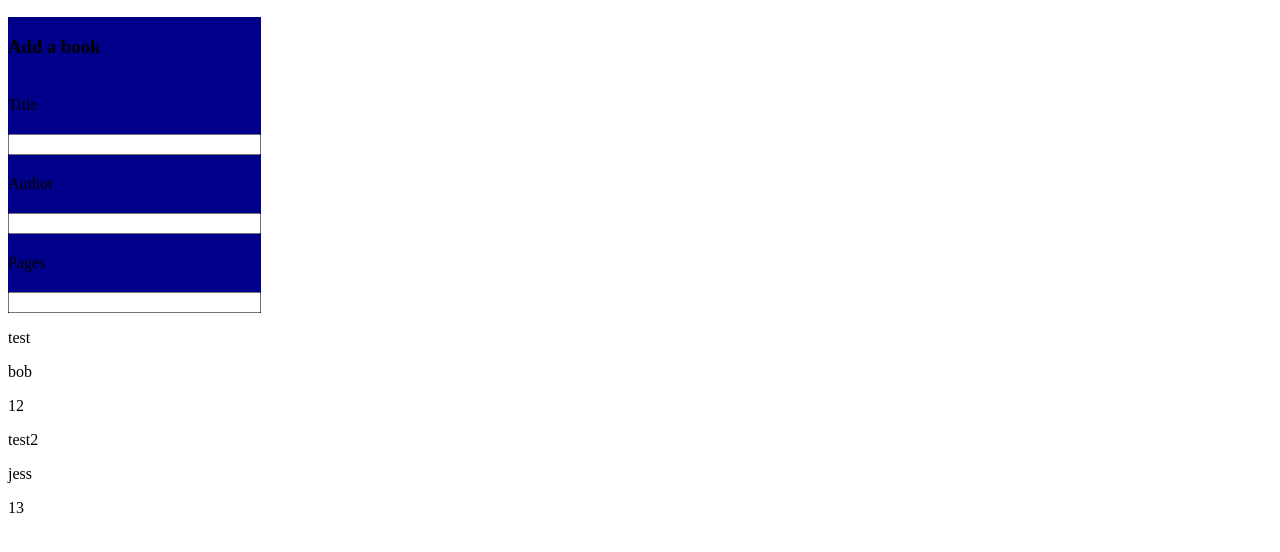
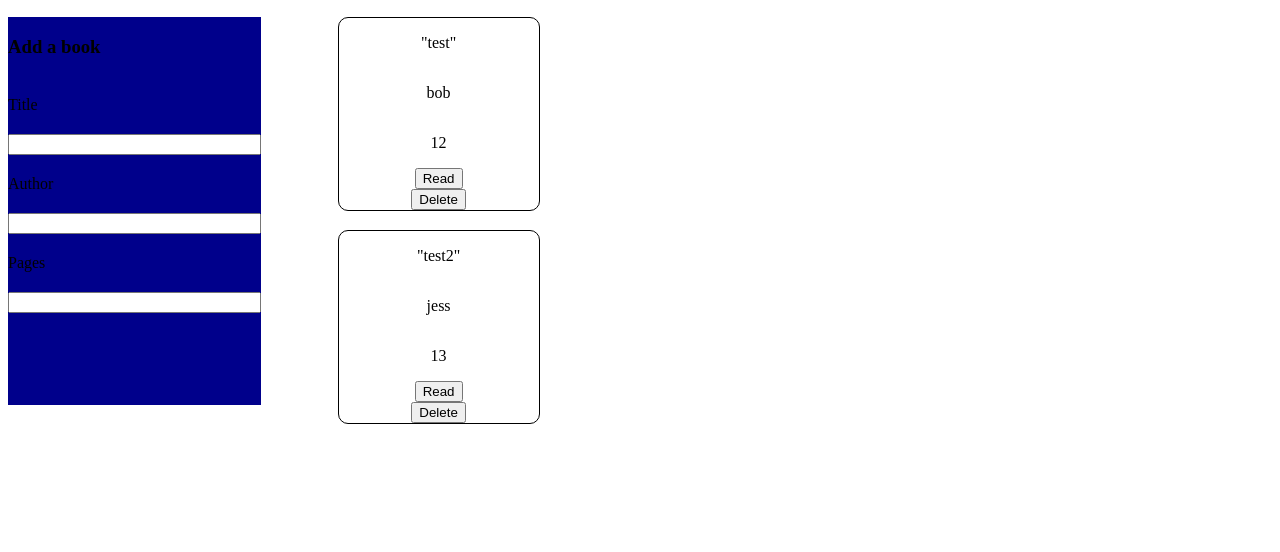
Before and after one commit to TackRegnar/Odin-Library, a plain HTML site: page index.html in a window 1280 px wide. Shown: the part 50-602 px from the top of the page. Drawn offline with Linux system fonts and the light colour scheme.

Commit message:
very basic card css and buttons

```diff
--- a/index.html
+++ b/index.html
@@ -12,6 +12,8 @@
       <h2>Library</h2>
     </div>
 
+    <div class="content">
+
       <div class="left_side">
       <h3>Add a book</h3>
       <label for="title">Title</label>
@@ -25,6 +27,6 @@
       <div class="book_cards" id="bc">
 
       </div>
-
+    </div>
   </body>
 </html>
--- a/script.js
+++ b/script.js
@@ -18,6 +18,8 @@ function createBookCard() {
     let book_title = document.createElement("p");
     let book_author = document.createElement("p");
     let book_pages = document.createElement("p");
+    let read_button = document.createElement("button");
+    let delete_button = document.createElement("button");
 
     card.setAttribute("class", "card");
     book_cards.appendChild(card);
@@ -27,10 +29,14 @@ function createBookCard() {
     card.appendChild(book_title);
     card.appendChild(book_author);
     card.appendChild(book_pages);
+    card.appendChild(read_button);
+    card.appendChild(delete_button);
 
-    book_title.textContent = ele.title;
+    book_title.textContent = '"' + ele.title + '"';
     book_author.textContent = ele.author;
     book_pages.textContent = ele.pages;
+    read_button.textContent = "Read";
+    delete_button.textContent = "Delete";
   });
 }
 
--- a/style.css
+++ b/style.css
@@ -1,5 +1,10 @@
 .header {
   background-color: darkred;
+}
+
+.content {
+  display: flex;
+  gap: 6vw;
 }
 
 .left_side {
@@ -9,3 +14,17 @@
   background-color: darkblue;
   gap: 20px;
 }
+
+.book_cards {
+  display: grid;
+  gap: 5%;
+}
+
+.card {
+  display: flex;
+  flex-direction: column;
+  border: 1px solid black;
+  border-radius: 10px;
+  min-width: 200px;
+  align-items: center;
+}
```
Lines whose indentation alone changed are shown as unchanged.
